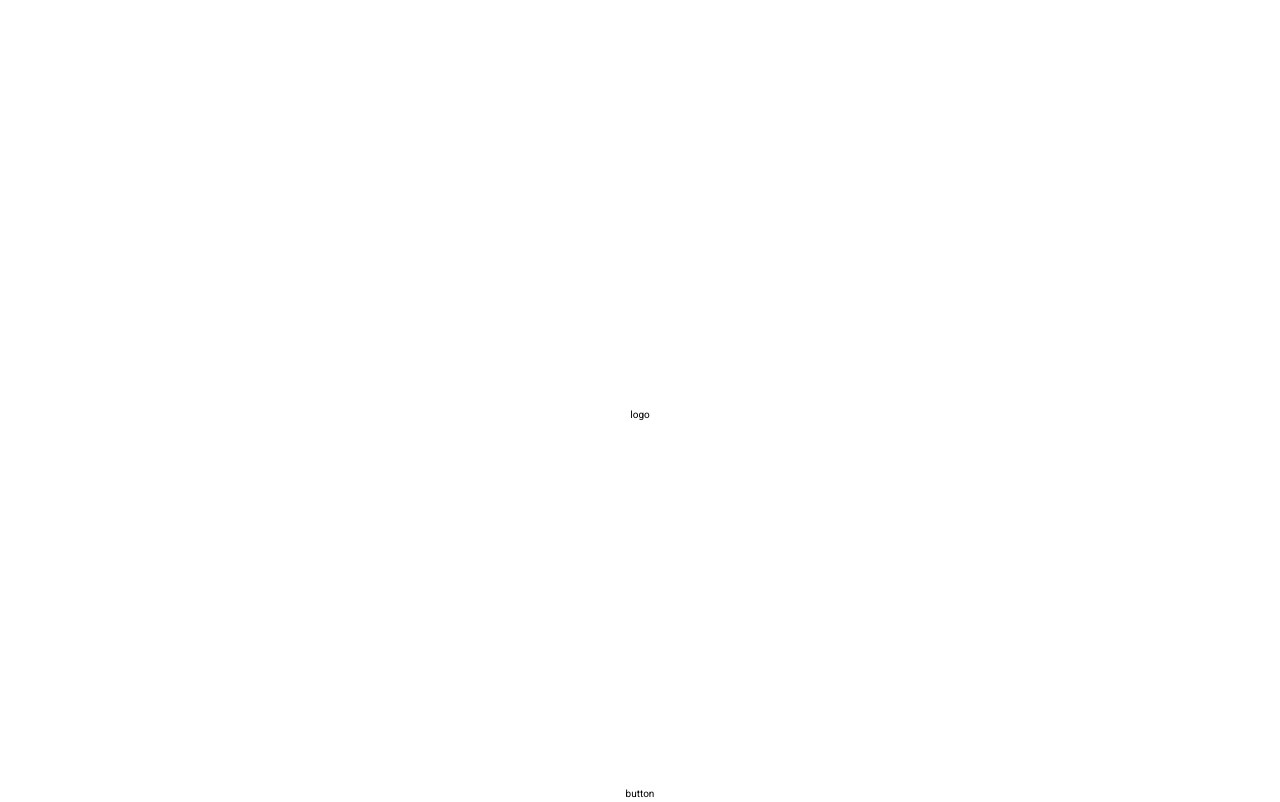
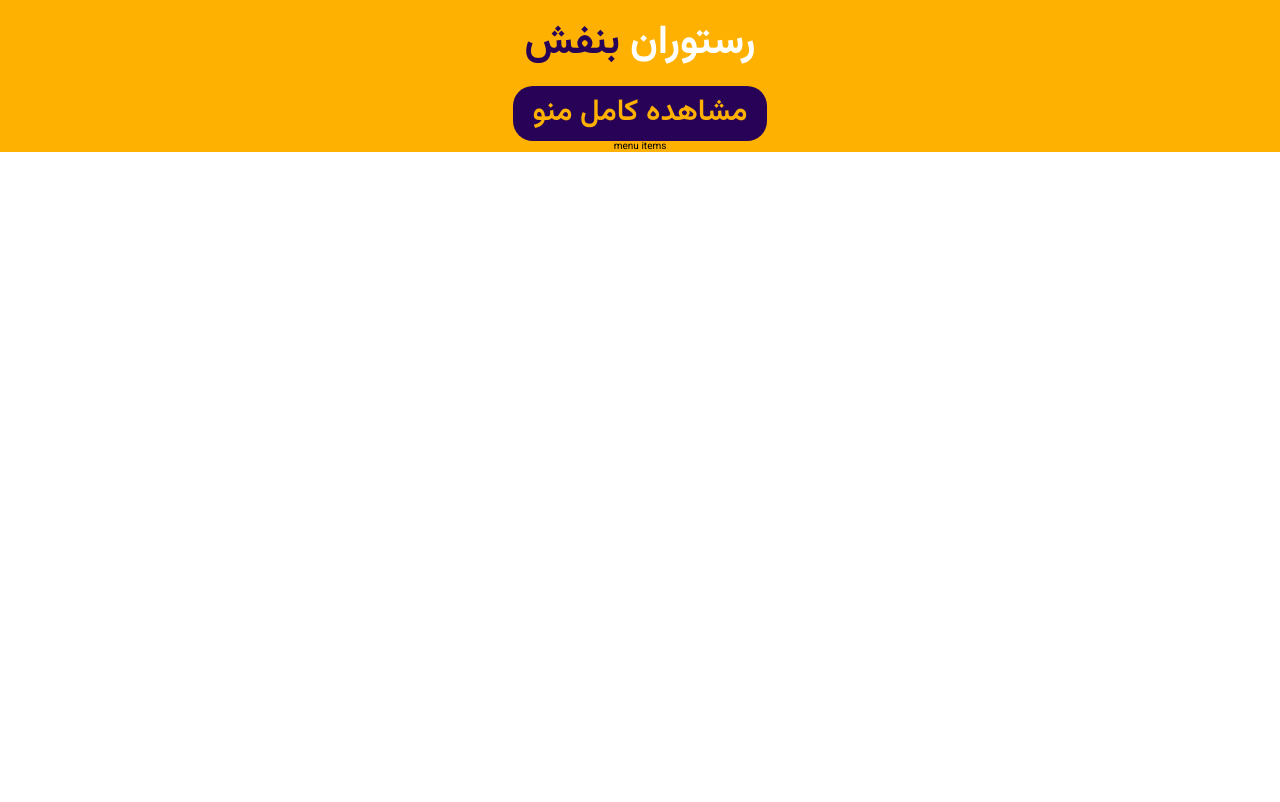
Before and after one commit to Afsaneh-hassani/simpleproject, a plain HTML site: page index.html in a window 1280 px wide. Drawn offline with Linux system fonts and the light colour scheme.

Commit message:
completing menu page

```diff
--- a/index.html
+++ b/index.html
@@ -9,6 +9,7 @@
     <link rel="shortcut icon" href="./images/fav.png" type="image/x-icon">
 </head>
 <body>
+    <!--
     <header class="header">
         <nav class="navbar">
             <div class="navbar-item">منو</div>
@@ -17,10 +18,25 @@
             <div class="navbar-item">تماس با ما</div>
 
         </nav>
-        <div>logo</div>
-        <div>button</div>
+        <img src="./images/banafsh-logo.png" alt="logo" class="logo">
+        <a href="" class="button button-yellow">رزرو میز آنلاین</a>
     </header>
-    <main></main>
+-->
+    <main>
+        <section class="menu">
+<h1>
+رستوران
+<span class="purple">بنفش</span>
+</h1>
+
+<a href="" class="button button-purple">مشاهده کامل منو</a>
+<div class="menu-items">menu items</div>
+        </section>
+
+
+
+
+     </main>
     <footer></footer>
 
 </body>
--- a/styles/style.css
+++ b/styles/style.css
@@ -24,6 +24,18 @@ body{
 
     font-family: vazir, Arial, Helvetica, sans-serif;
 }
+
+.purple{
+    color: var(--Purple);
+}
+
+h1, h2 {
+    font-size: 4rem;
+    margin: 0;
+}
+
+
+/* Header */
 
 .header {
     display: flex;
@@ -59,6 +71,41 @@ body{
 
 }
 
+.logo{
+    width: 30rem;
+}
+
+
+.button{
+    border-radius: 2rem;
+    padding: 1rem 2rem;
+    font-size: 3rem;
+    font-weight: 600;
+    text-decoration: none;
+    transition: 0.2s ease-in-out;
+}
+
+.button-yellow{
+    background-color: var(--Yellow);
+    color: var(--Purple);
+}
+
+.button-purple{
+    background-color: var(--Purple);
+    color: var(--Yellow);
+}
+
+.header .button{
+    margin: 2rem;
+}
+
+.button-yellow:hover,
+.button-purple:hover{
+    background-color: var(--White);
+    transform: translateY(0.2rem);
+}
+
+
 @media only screen and (max-width:600px){
     .header{
         background: url(../images/banner-mobile.png);
@@ -72,4 +119,26 @@ body{
     .navbar-item{
         width: max-content;
     }
+
+    .logo{
+        width: 20rem;
+    }
 }
+
+
+
+/* Menu */
+
+.menu{
+    background-color: var(--Yellow);
+    display: flex;
+    flex-direction: column;
+    align-items: center;
+    justify-content: space-between;
+
+}
+
+.menu h1 {
+    padding: 2rem;
+    color: var(--White);
+}
```
